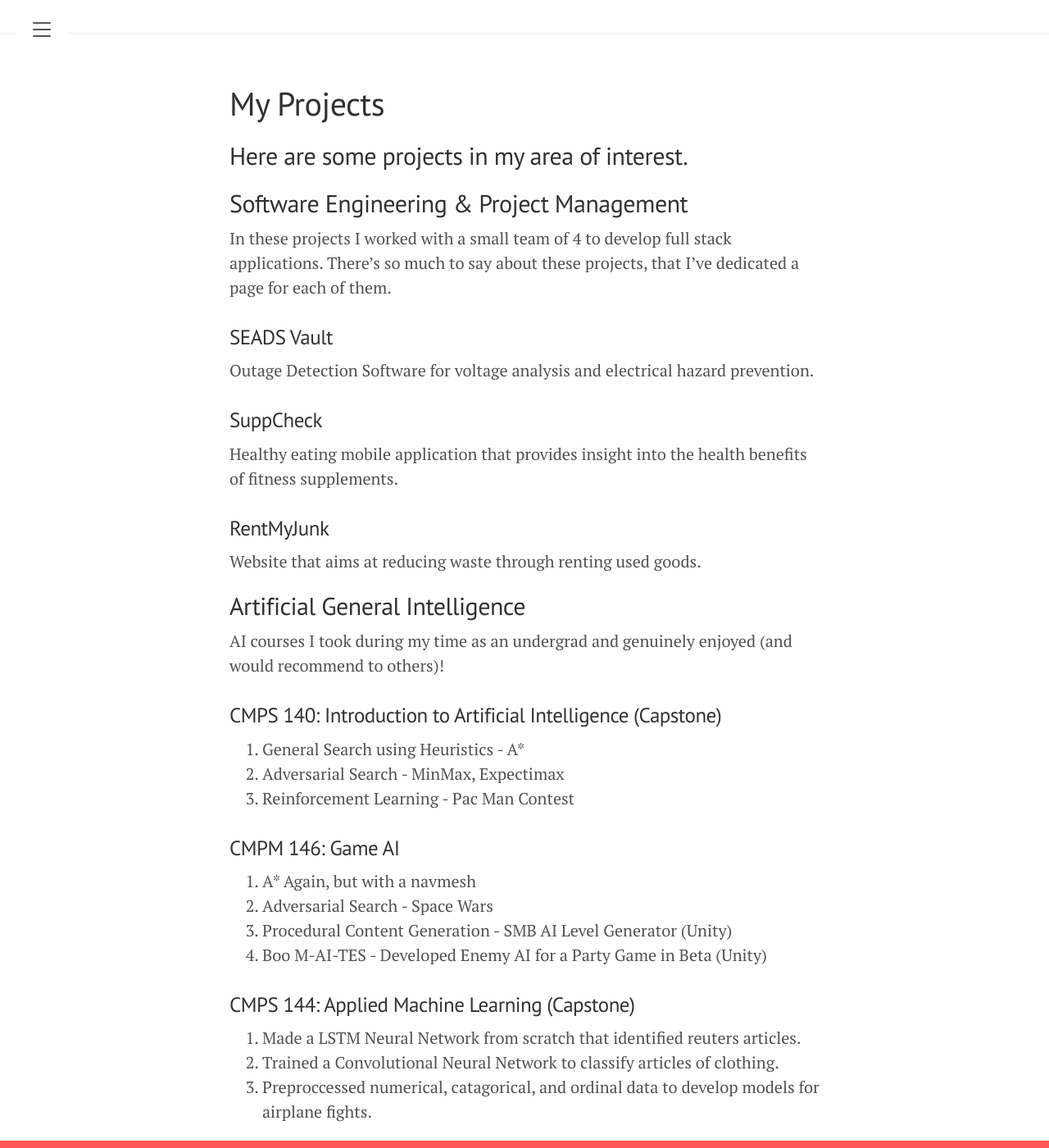
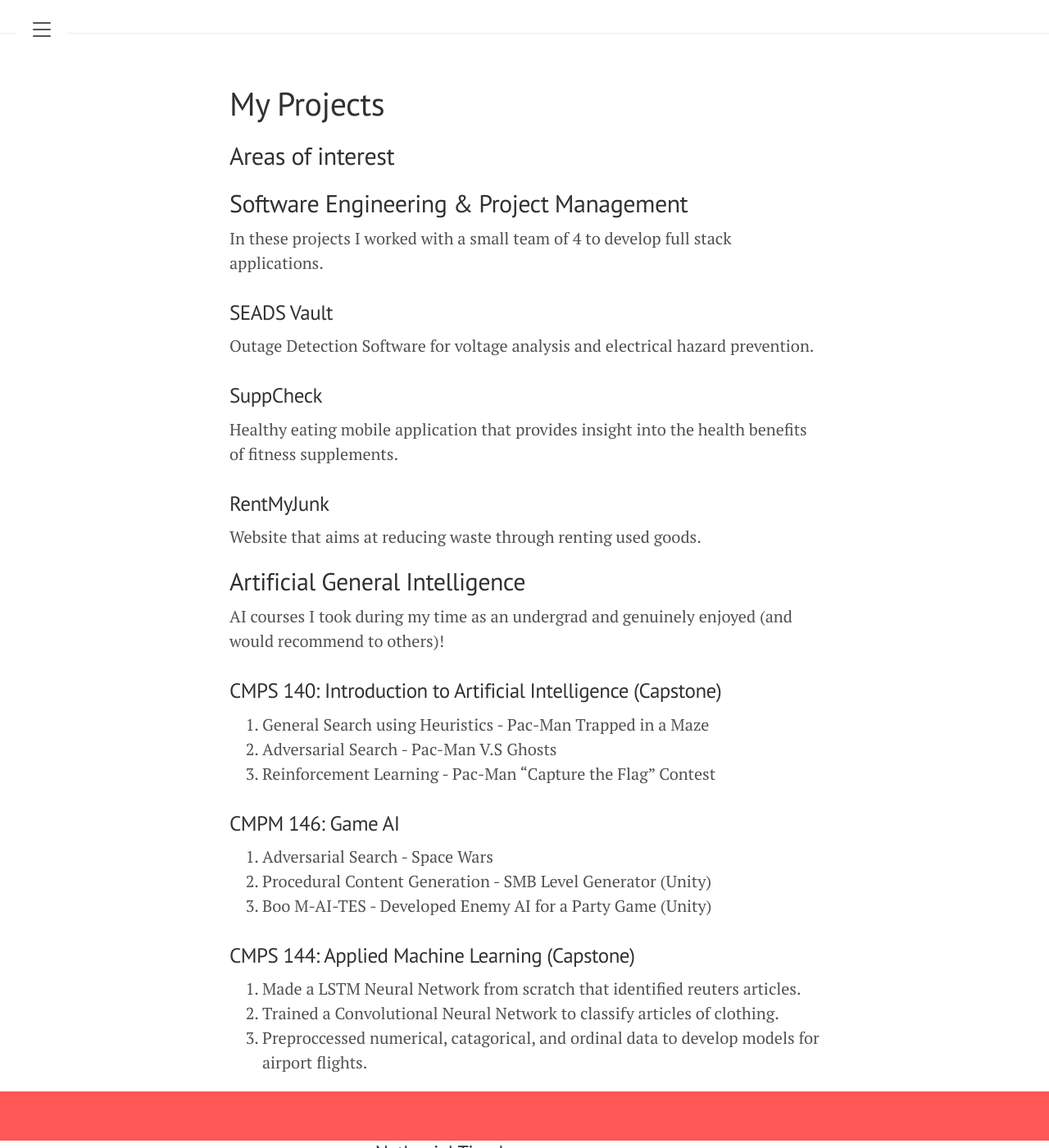
Before and after one commit to ntjandra/ntjandra.github.io, a Jekyll site: the page built from projects.md, in a window 1280 px wide and 1400 px high. Shown: the whole window at 82% size. Built offline with Jekyll 4.4.1, drawn with Linux system fonts in a browser that asks for light colours.

Commit message:
Update projects.md
Fixed grammar

```diff
--- a/projects.md
+++ b/projects.md
@@ -4,11 +4,10 @@ title: Projects
 ---
 # My Projects
 
-## Here are some projects in my area of interest.
+## Areas of interest
 
 ## Software Engineering & Project Management
 In these projects I worked with a small team of 4 to develop full stack applications.
-There's so much to say about these projects, that I've dedicated a page for each of them.
 
 ### SEADS Vault
 Outage Detection Software for voltage analysis and electrical hazard prevention.
@@ -23,19 +22,18 @@ Website that aims at reducing waste through renting used goods.
 AI courses I took during my time as an undergrad and genuinely enjoyed (and would recommend to others)!
 
 ### CMPS 140: Introduction to Artificial Intelligence (Capstone)
-1. General Search using Heuristics - A*
-2. Adversarial Search - MinMax, Expectimax
-3. Reinforcement Learning - Pac Man Contest
+1. General Search using Heuristics - Pac-Man Trapped in a Maze
+2. Adversarial Search - Pac-Man V.S Ghosts
+3. Reinforcement Learning - Pac-Man "Capture the Flag" Contest
 
 ### CMPM 146: Game AI
-1. A* Again, but with a navmesh
-2. Adversarial Search - Space Wars
-3. Procedural Content Generation - SMB AI Level Generator (Unity)
-4. Boo M-AI-TES - Developed Enemy AI for a Party Game in Beta (Unity)
+1. Adversarial Search - Space Wars
+2. Procedural Content Generation - SMB Level Generator (Unity)
+3. Boo M-AI-TES - Developed Enemy AI for a Party Game (Unity)
 
 ### CMPS 144: Applied Machine Learning (Capstone)
 1. Made a LSTM Neural Network from scratch that identified reuters articles.
 2. Trained a Convolutional Neural Network to classify articles of clothing.
-3. Preproccessed numerical, catagorical, and ordinal data to develop models for airplane fights.
+3. Preproccessed numerical, catagorical, and ordinal data to develop models for airport flights.
 
 <!-- This is pretty much a short and sweet sitemap that is used for collection naming. Will change in the future. -->
```
